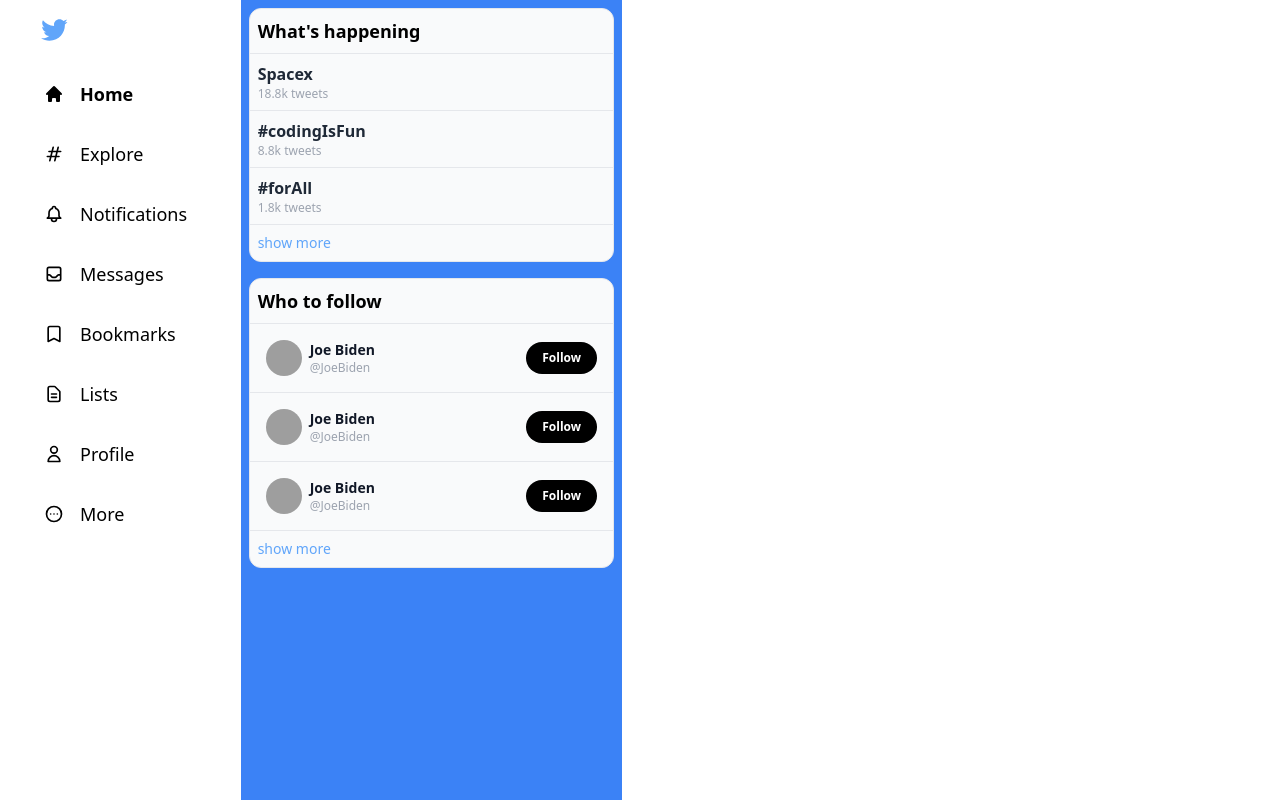
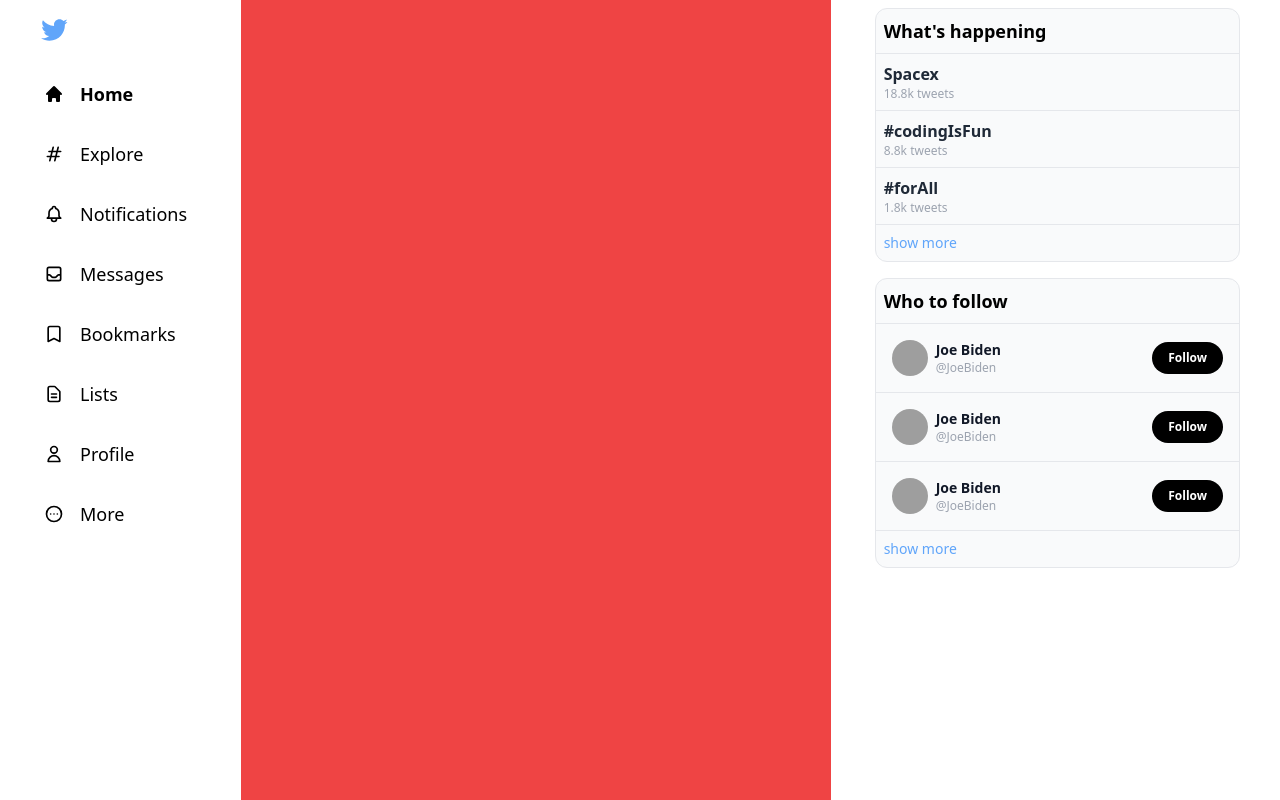
Before and after one commit to jia-ayo/twitter-clone-nuxt3, a Nuxt app: page / in a window 1280 px wide. Built offline with nearby package versions, Linux system fonts and the light colour scheme; grey boxes are pictures that could not be loaded.

Commit message:
start main content

```diff
--- a/app.vue
+++ b/app.vue
@@ -3,7 +3,7 @@
     <div class="bg-white dark:bg-dim-900">
       <div class="min-h-full">
         <div
-          class="grid grid-cols-12 mx-auto sm:px-6 lg:max-w-7xl lg:px-8 lg:gap-9"
+          class="grid grid-cols-12 mx-auto sm:px-6 lg:max-w-7xl lg:px-8 md:gap-3 lg:gap-9"
         >
           <!-- left  sidebar -->
           <div class="hidden md:block xs-col-span-1 xl:col-span-2">
@@ -12,13 +12,13 @@
             </div>
           </div>
           <!-- Main content -->
-          <!-- <main class="col-span-12 bg-red-500 md:col-span-8  xl:col-span-6">
-            <h1>asd</h1>
-          </main> -->
+          <main class="col-span-12 bg-red-500 md:col-span-8 xl:col-span-6">
+            <RouterView/>
+          </main>
           <!-- right sidebar -->
-          <div class="col-span-12 md:block xl:col-span-4 md:col-span-3 bg-blue-500">
+          <div class="hidden col-span-12 md:block xl:col-span-4 md:col-span-3">
             <div class="sticky top-0">
-              <SidebarRight/>
+              <SidebarRight />
             </div>
           </div>
         </div>
```
Also changed, not shown: components/Sidebar/Right/index.vue (+11 -4 lines).
